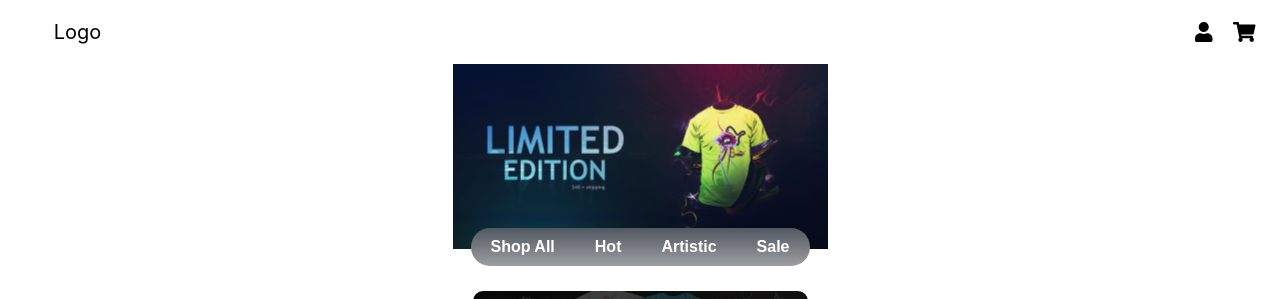
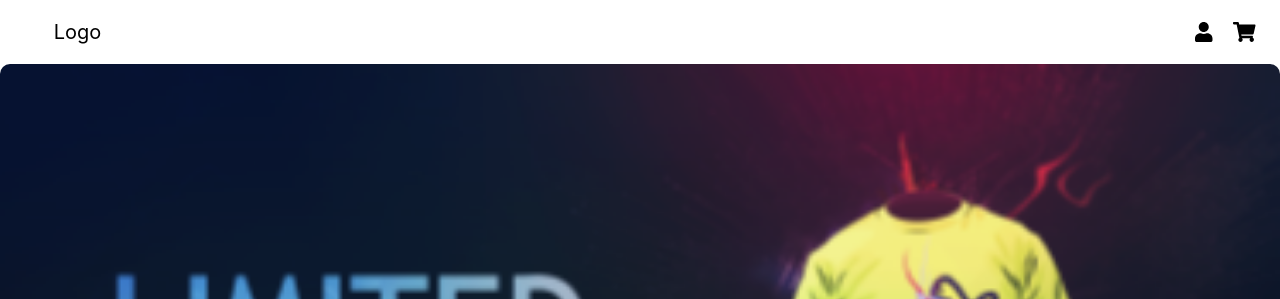
Before and after one commit to t-shirt-shop/t-shirt-shop, a React (Create React App) app in the folder front_end/tshirts/: page / in a window 1280 px wide. Shown: the top 299 px of the page. Built offline with nearby package versions, Linux system fonts and the light colour scheme.

Commit message:
Fixed Hero responsiveness

```diff
--- a/front_end/tshirts/src/components/landingpage/Hero.js
+++ b/front_end/tshirts/src/components/landingpage/Hero.js
@@ -8,10 +8,11 @@ import styled from "styled-components";
 const Img = styled.img`
     border-radius: 10px;
 
-    @media(maxwidth: 500){
-        width: 1500;
-        height: 740
+    @media(min-width: 500px){
+        width: 100%;
+        height: 100%;
     }
+
 `
 
 const ButtonGroup = styled.div`
@@ -53,7 +54,7 @@ const StyledButton = styled.button`
 function Hero(){
     return(
         <div>
-            <div><img src={img} /> </div>
+            <div><Img src={img} /> </div>
             <ButtonGroup>
                 <StyledButton>Shop All</StyledButton>
                 <StyledButton>Hot</StyledButton>
```
